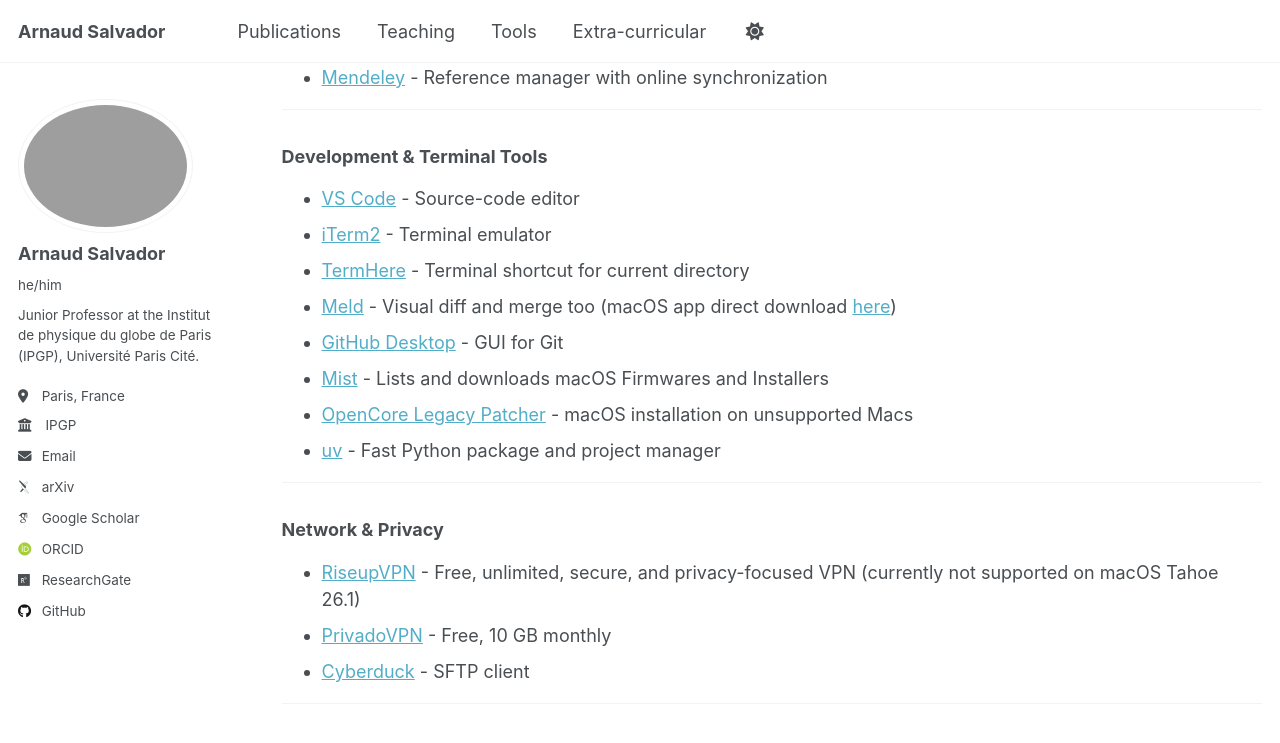
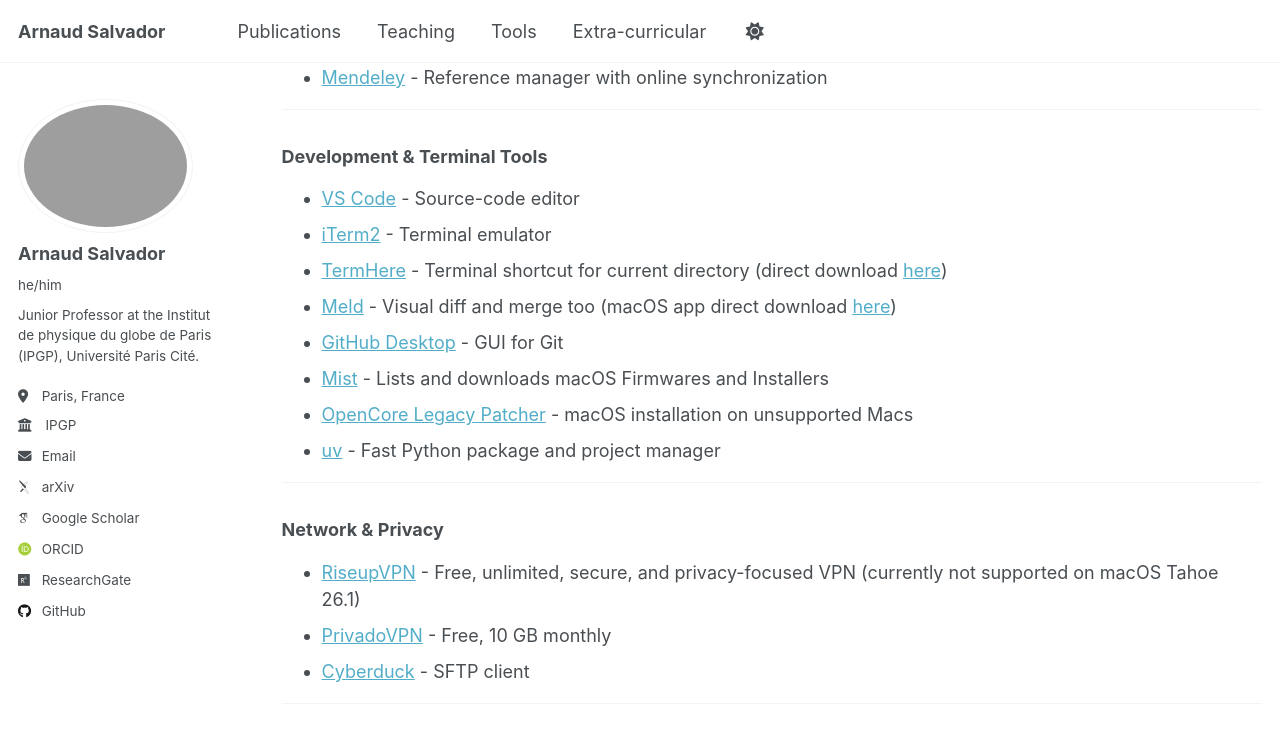
Before and after one commit to arnaudsalvador/arnaudsalvador.github.io, a Jekyll site: the page built from _pages/tools.md, in a window 1280 px wide and 900 px high, scrolled down 618 px. Shown: the top 743 px of the window. Built offline with Jekyll 4.4.1, drawn with Linux system fonts in a browser that asks for light colours; some web fonts are replaced.

Commit message:
termhere

```diff
--- a/_pages/tools.md
+++ b/_pages/tools.md
@@ -35,7 +35,7 @@
 
 - [VS Code](https://code.visualstudio.com) - Source-code editor
 - [iTerm2](https://iterm2.com) - Terminal emulator
-- [TermHere](https://hashbang.productions/apps/termhere/) - Terminal shortcut for current directory
+- [TermHere](https://hashbang.productions/apps/termhere/) - Terminal shortcut for current directory (direct download [here](http://arnaudsalvador.github.io/files/TermHere.zip))
 - [Meld](https://meldmerge.org) - Visual diff and merge too (macOS app direct download [here](https://github.com/yousseb/meld/releases/download/osx-19/meldmerge.dmg))
 - [GitHub Desktop](https://desktop.github.com) - GUI for Git
 - [Mist](https://github.com/ninxsoft/Mist) - Lists and downloads macOS Firmwares and Installers
```
Also changed, not shown: 1 other file.
